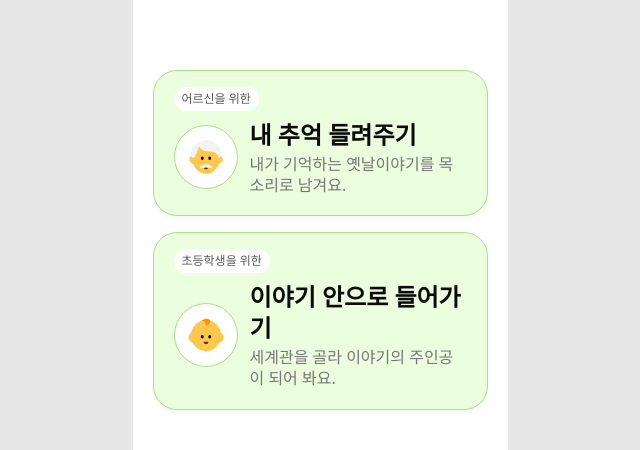
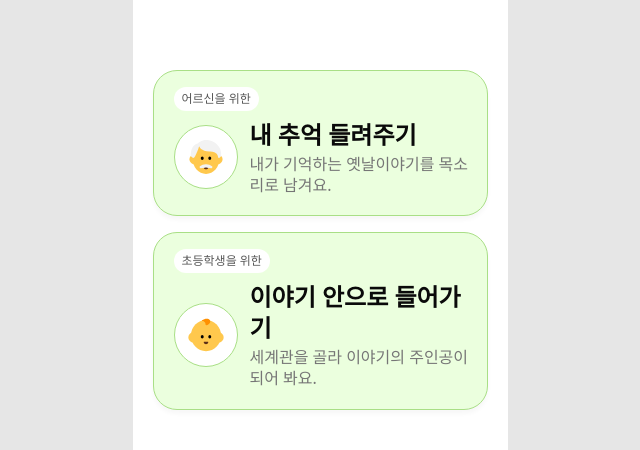
Before and after one commit to SOPT-all/39-SOPKATHON-WEB-WEB1, a React (Vite) app: page / in a window 1280 px wide. Shown: the part 350-800 px from the top of the page, without its empty margins (320-960 px from the left). Built offline with nearby package versions, Linux system fonts and the light colour scheme; a web font is replaced by a local one.

Commit message:
fix: 시작 화면 역할 카드 제목 줄바꿈 수정 (#88)

```diff
--- a/src/pages/home/components/role-card.tsx
+++ b/src/pages/home/components/role-card.tsx
@@ -11,7 +11,7 @@ const RoleCard = ({ label, title, description, icon, onClick }: RoleCardProps) =
     <button
       type="button"
       onClick={onClick}
-      className="flex w-full cursor-pointer flex-col items-start gap-2 rounded-3xl border border-primary-green-500 bg-primary-green-50 px-5 pt-4 pb-5 text-left shadow-[0_4px_4px_rgba(0,0,0,0.03)] focus-visible:outline-2 focus-visible:outline-offset-2 focus-visible:outline-gray-600 active:bg-primary-green-50/75"
+      className="flex w-full cursor-pointer flex-col items-start gap-2 rounded-3xl border border-primary-green-500 bg-primary-green-50 pt-4 pr-[18px] pb-5 pl-5 text-left shadow-[0_4px_4px_rgba(0,0,0,0.03)] focus-visible:outline-2 focus-visible:outline-offset-2 focus-visible:outline-gray-600 active:bg-primary-green-50/75"
     >
       <span className="rounded-full bg-white px-2 py-1 text-body-medium-s text-gray-600">
         {label}
```
